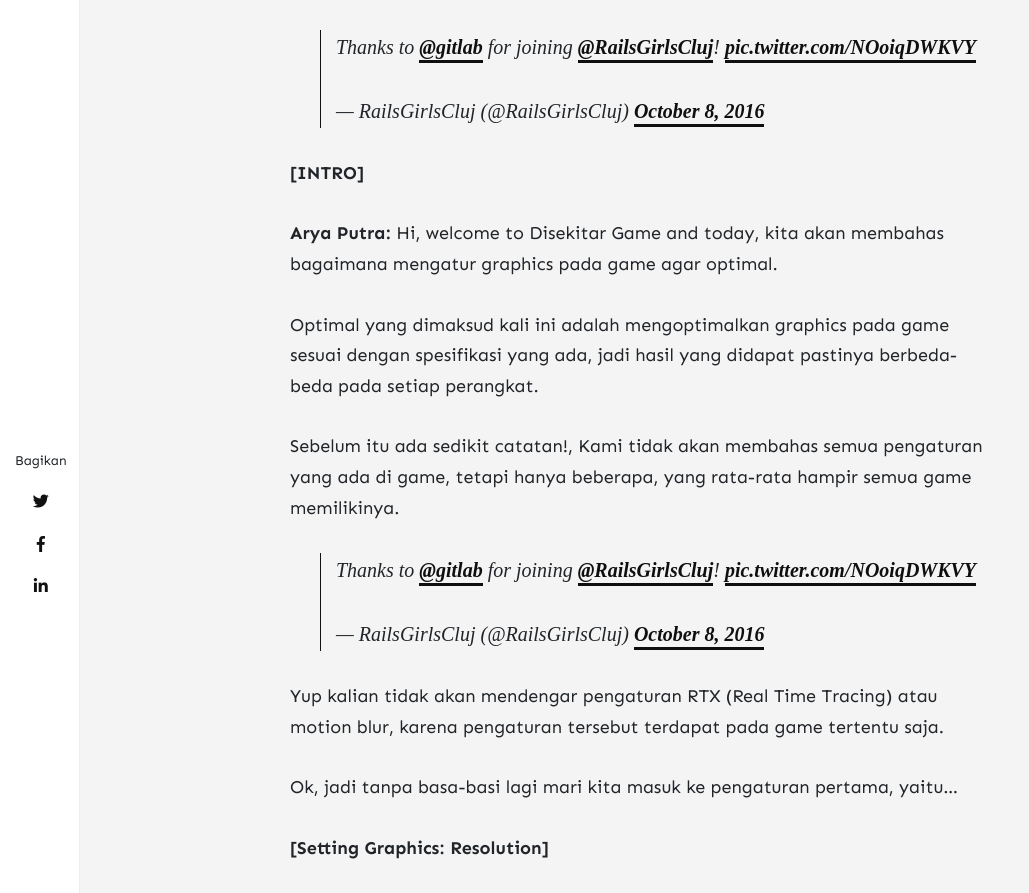
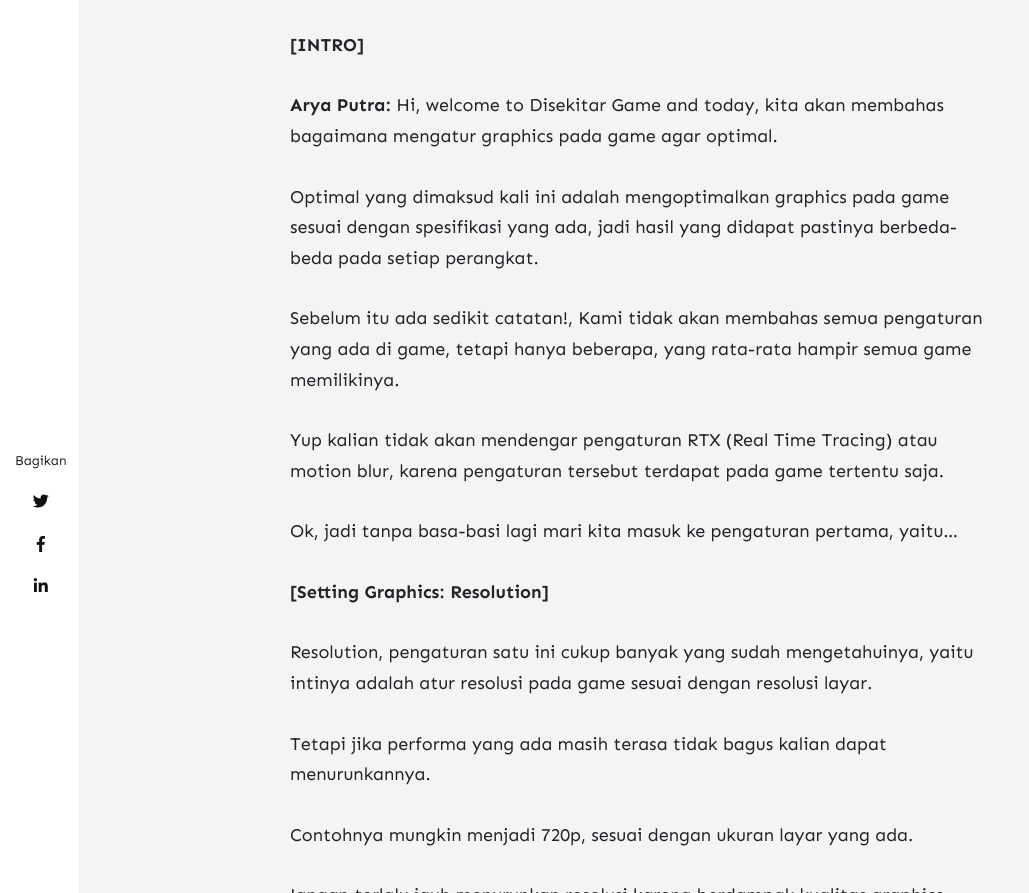
Before and after one commit to arytapermana/dsg-web, a Jekyll site: the page built from _posts/2020-10-21-bagaimana-cara-mengoptimalkan-pengaturan-graphics-video-game-tweaking-video-game-graphics-transcript.md, in a window 1280 px wide and 1400 px high, scrolled down 1060 px. Shown: the part 224-1117 px from the top of the window, without its empty margins (0-1029 px from the left). Built offline with Jekyll 4.4.1, drawn with Linux system fonts in a browser that asks for light colours; nearby versions of some CDN libraries; comment, search, counter and statistics services are not loaded; grey boxes are pictures that could not be loaded.

Commit message:
Update from Forestry.io arytapermana updated _posts/2020-10-21-bagaimana-cara-mengoptimalkan-pengaturan-graphics-video-game-tweaking-video-game-graphics-transcript.md

```diff
--- a/_posts/2020-10-21-bagaimana-cara-mengoptimalkan-pengaturan-graphics-video-game-tweaking-video-game-graphics-transcript.md
+++ b/_posts/2020-10-21-bagaimana-cara-mengoptimalkan-pengaturan-graphics-video-game-tweaking-video-game-graphics-transcript.md
@@ -11,9 +11,6 @@ image: https://ik.imagekit.io/dsg/thumbnail_2o-Ao4hRRN.jpg
 ---
 {% include youtube-embed.html id="8xNkxGg8LHs" %}
 
-<blockquote class="twitter-tweet" data-partner="tweetdeck"><p lang="en" dir="ltr">Thanks to <a href="https://twitter.com/gitlab">@gitlab</a> for joining <a href="https://twitter.com/RailsGirlsCluj">@RailsGirlsCluj</a>! <a href="https://t.co/NOoiqDWKVY">pic.twitter.com/NOoiqDWKVY</a></p>— RailsGirlsCluj (@RailsGirlsCluj) <a href="https://twitter.com/RailsGirlsCluj/status/784847271645028352">October 8, 2016</a></blockquote>
-<script async src="//platform.twitter.com/widgets.js" charset="utf-8"></script>
-
 **\[INTRO\]**
 
 **Arya Putra:** Hi, welcome to Disekitar Game and today, kita akan membahas bagaimana mengatur graphics pada game agar optimal.
@@ -22,15 +19,11 @@ Optimal yang dimaksud kali ini adalah mengoptimalkan graphics pada game sesuai d
 
 Sebelum itu ada sedikit catatan!, Kami tidak akan membahas semua pengaturan yang ada di game, tetapi hanya beberapa, yang rata-rata hampir semua game memilikinya.
 
-<blockquote class="twitter-tweet" data-partner="tweetdeck"><p lang="en" dir="ltr">Thanks to <a href="https://twitter.com/gitlab">@gitlab</a> for joining <a href="https://twitter.com/RailsGirlsCluj">@RailsGirlsCluj</a>! <a href="https://t.co/NOoiqDWKVY">pic.twitter.com/NOoiqDWKVY</a></p>— RailsGirlsCluj (@RailsGirlsCluj) <a href="https://twitter.com/RailsGirlsCluj/status/784847271645028352">October 8, 2016</a></blockquote> <script async src="//platform.twitter.com/widgets.js" charset="utf-8"></script>
-
 Yup kalian tidak akan mendengar pengaturan RTX (Real Time Tracing) atau motion blur, karena pengaturan tersebut terdapat pada game tertentu saja.
 
 Ok, jadi tanpa basa-basi lagi mari kita masuk ke pengaturan pertama, yaitu...
 
 **\[Setting Graphics: Resolution\]**
-
-<iframe width="100%" height="auto" src="https://www.youtube.com/embed/Ynu3TiQL7lc" frameborder="0" allow="accelerometer; autoplay; clipboard-write; encrypted-media; gyroscope; picture-in-picture" allowfullscreen></iframe>
 
 Resolution, pengaturan satu ini cukup banyak yang sudah mengetahuinya, yaitu intinya adalah atur resolusi pada game sesuai dengan resolusi layar.
 
```
